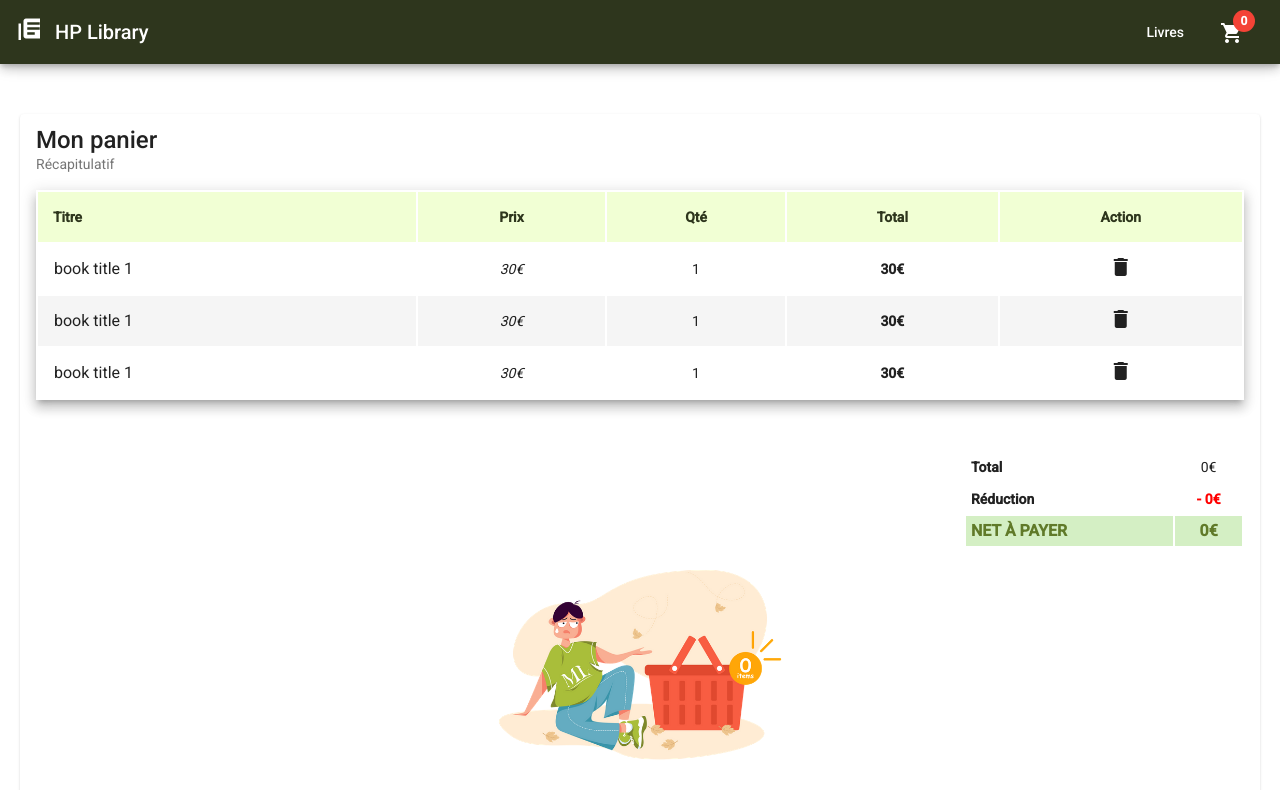
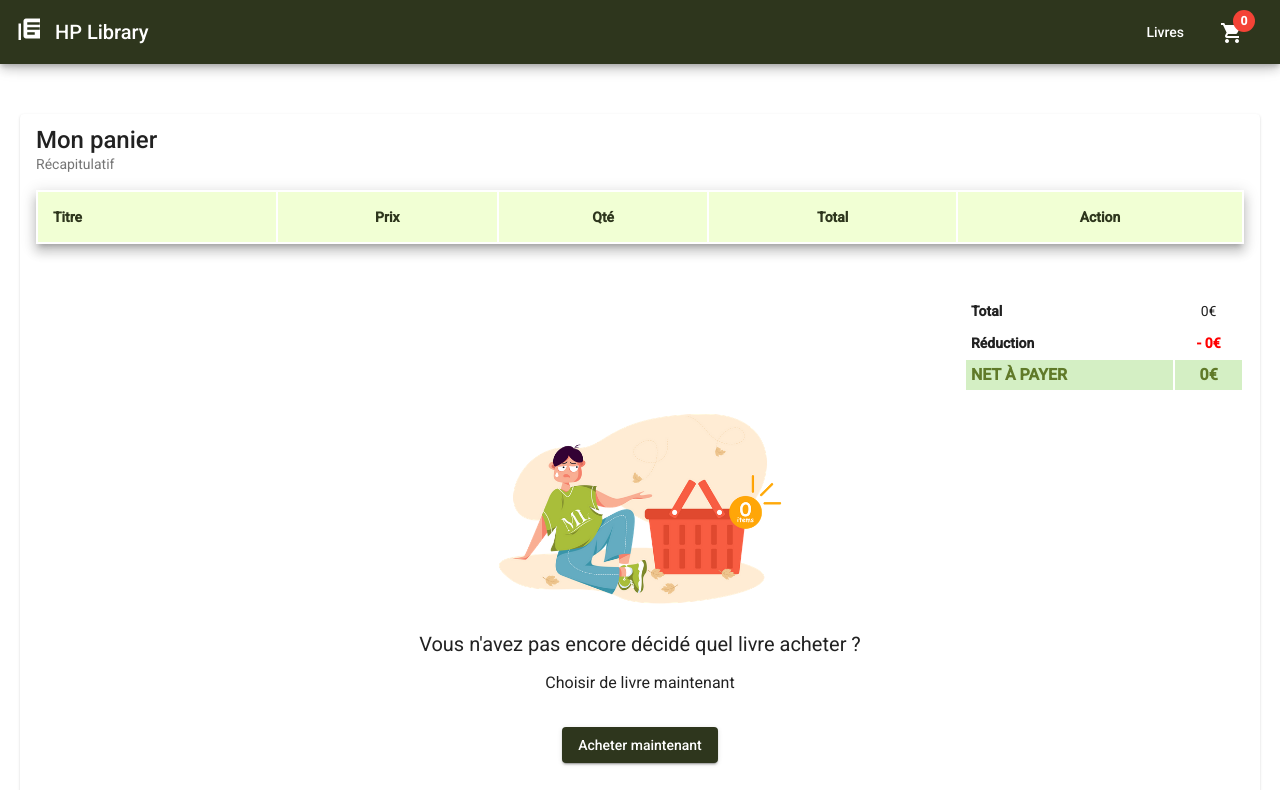
Before and after one commit to Jcodeo/hplibrary, an Angular app: page /cart in a window 1280 px wide. Shown: the top 790 px of the page. Built offline with nearby package versions, Linux system fonts and the light colour scheme.

Commit message:
add to cart fonctionality implementation step 3 : cart page book list update

```diff
--- a/src/app/components/cart/cart.component.html
+++ b/src/app/components/cart/cart.component.html
@@ -9,25 +9,11 @@
                     <th *ngFor="let column of displayedColumns">{{column}}</th>
                 </thead>
                 <tbody>
-                    <tr>
-                        <td class="mat-cell book-titre">book title 1</td>
-                        <td class="mat-cell book-prix">30€</td>
-                        <td class="mat-cell book-nombre">1</td>
-                        <td class="mat-cell book-total">30€</td>
-                        <td class="mat-cell book-action"><span mat-raised-button color="accent" class="delete"><mat-icon>delete</mat-icon></span></td>
-                    </tr>
-                    <tr>
-                        <td class="mat-cell book-titre">book title 1</td>
-                        <td class="mat-cell book-prix">30€</td>
-                        <td class="mat-cell book-nombre">1</td>
-                        <td class="mat-cell book-total">30€</td>
-                        <td class="mat-cell book-action"><span mat-raised-button color="accent" class="delete"><mat-icon>delete</mat-icon></span></td>
-                    </tr>
-                    <tr>
-                        <td class="mat-cell book-titre">book title 1</td>
-                        <td class="mat-cell book-prix">30€</td>
-                        <td class="mat-cell book-nombre">1</td>
-                        <td class="mat-cell book-total">30€</td>
+                    <tr *ngFor="let item of book; let i= index">
+                        <td class="mat-cell book-titre">{{item.title}}</td>
+                        <td class="mat-cell book-prix">{{item.price}}€</td>
+                        <td class="mat-cell book-nombre">{{item.quantity}}</td>
+                        <td class="mat-cell book-total">{{item.total}}€</td>
                         <td class="mat-cell book-action"><span mat-raised-button color="accent" class="delete"><mat-icon>delete</mat-icon></span></td>
                     </tr>
                 </tbody>
--- a/src/app/components/cart/cart.component.ts
+++ b/src/app/components/cart/cart.component.ts
@@ -1,4 +1,5 @@
 import { Component, OnInit } from '@angular/core';
+import { CartService } from 'src/app/services/cart.service';
 
 @Component({
   selector: 'app-cart',
@@ -8,10 +9,15 @@ import { Component, OnInit } from '@angular/core';
 export class CartComponent implements OnInit {
 
   public displayedColumns : string[] = ['Titre', 'Prix', 'Qté', 'Total', 'Action'];
+  public book : any = [];
 
-  constructor() { }
+  constructor( private cartService : CartService) { }
 
   ngOnInit(): void {
+    this.cartService.getBooks()
+    .subscribe(res => {
+      console.log(res);
+      this.book = res;
+    });
   }
-
 }
```
